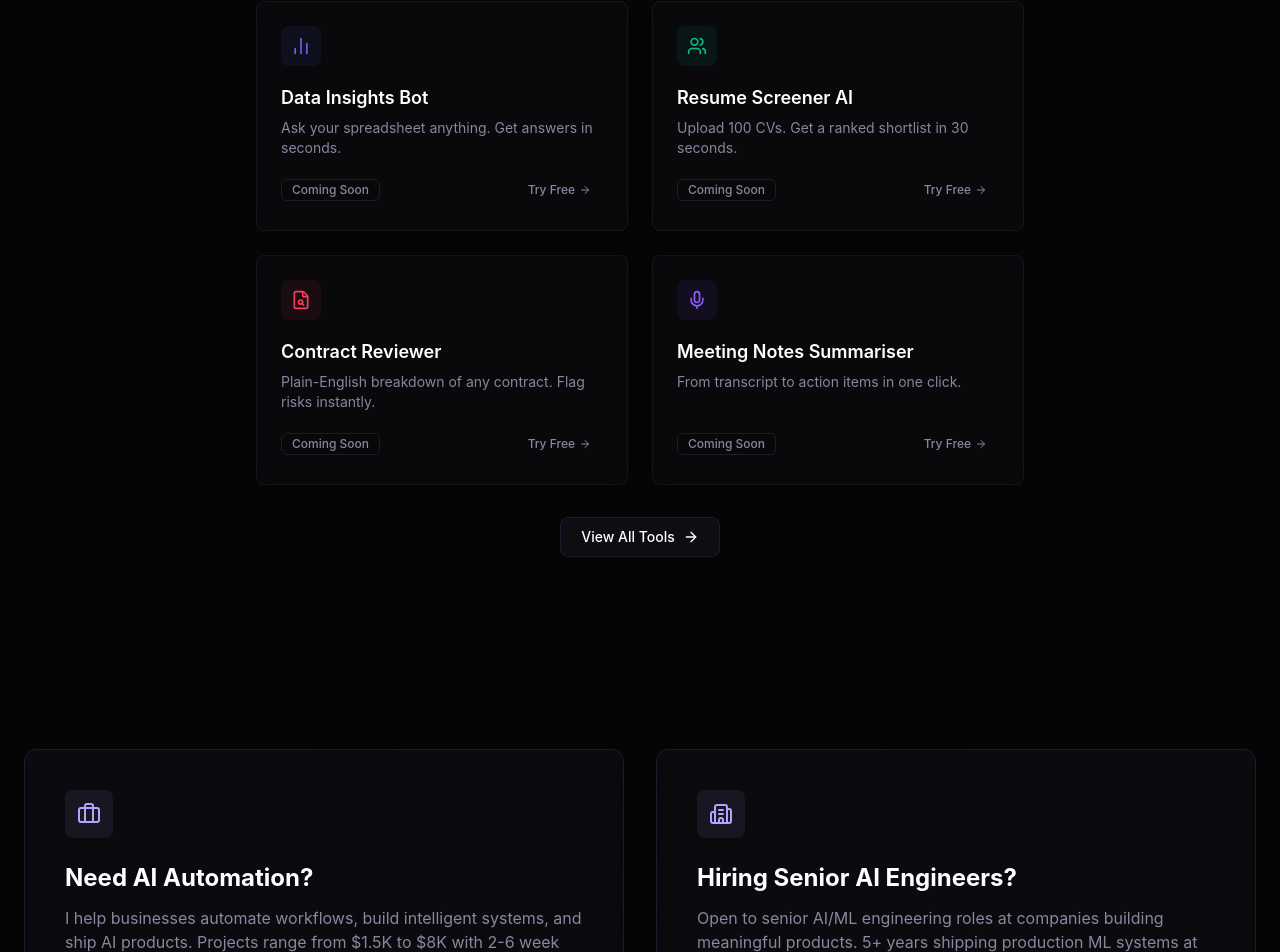
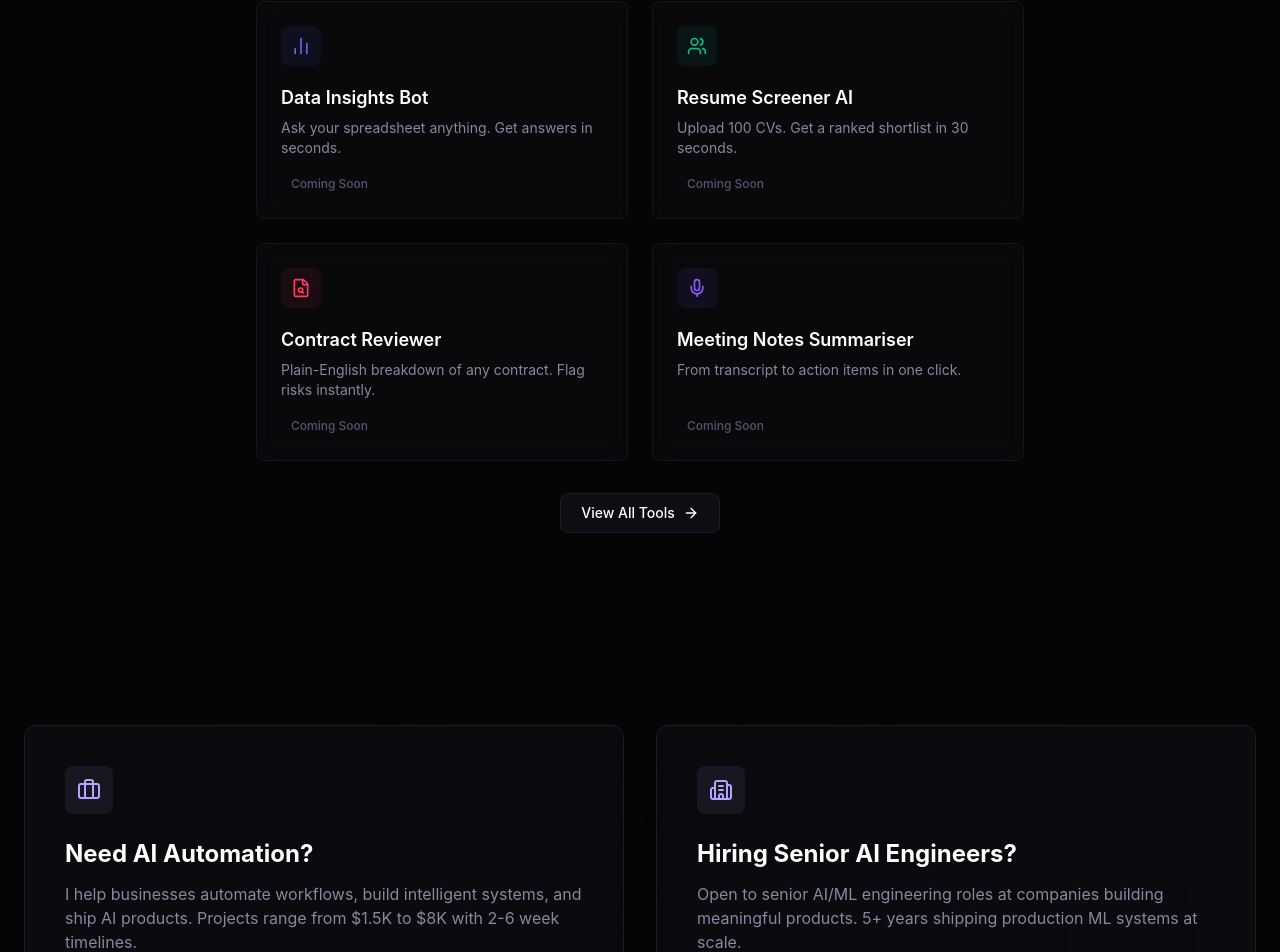
Before and after one commit to ankitgoyal473/Portfolio, a Next.js app in the folder portfolio-agentx/: page / in a window 1280 px wide. Shown: the part 2019-2971 px from the top of the page. Built offline with nearby package versions, Linux system fonts and the light colour scheme; no server answers.

Commit message:
fix(home): hide Try Free CTA on coming-soon tools in homepage preview

```diff
--- a/portfolio-agentx/components/home/tools-preview.tsx
+++ b/portfolio-agentx/components/home/tools-preview.tsx
@@ -103,12 +103,18 @@ export function ToolsPreview() {
                     <CardDescription>{tool.description}</CardDescription>
                   </CardHeader>
                   <CardContent className="mt-auto flex items-center justify-between">
+                    {tool.comingSoon ? (
+                      <Badge variant="outline" className="text-foreground-muted">Coming Soon</Badge>
+                    ) : (
                       <Badge variant="secondary">{tool.price}</Badge>
+                    )}
+                    {!tool.comingSoon && (
                       <Link href={`/tools/${tool.slug}`}>
                         <Button variant="ghost" size="sm" className="gap-1">
                           Try Free <ArrowRight className="h-3 w-3" />
                         </Button>
                       </Link>
+                    )}
                   </CardContent>
                 </Card>
               );
```
Lines whose indentation alone changed are shown as unchanged.
